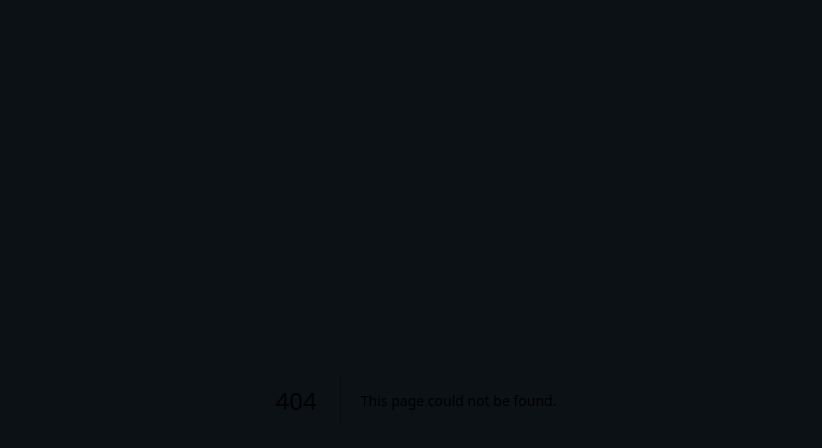
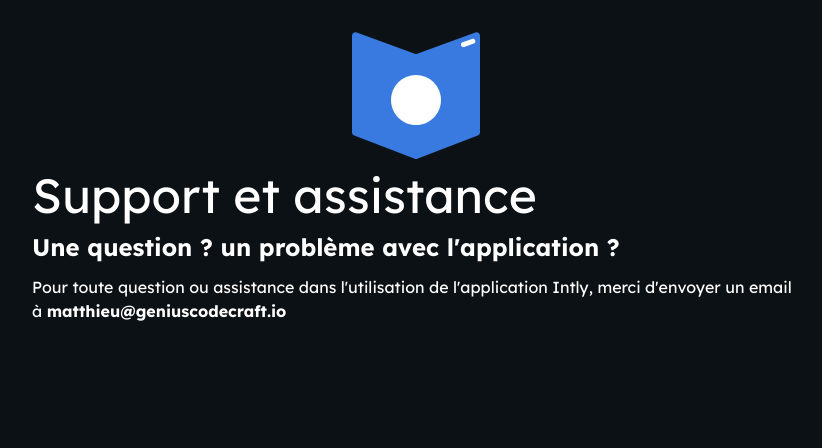
Before and after one commit to matthintosh/intly-website, a Next.js app: page /intly/support in a window 1280 px wide. Before the commit this address had no page. Shown: the top 448 px of the page, without its empty margins (224-1046 px from the left). Built offline with nearby package versions, Linux system fonts and the light colour scheme.

Commit message:
feature: Add support page

```diff
--- a/app/intly/page.tsx
+++ b/app/intly/page.tsx
@@ -9,13 +9,16 @@
       <p className="text-6xl md:text-8xl text-[#387ADF]">Intly</p>
       <p className="text-xl text-[#387ADF] mt-2">Votre journée, leurs aventures.</p>
       <p className="text-white mt-8 text-xl">Béta publique bientôt disponible</p>
-      <footer className="absolute bottom-3 flex gap-6 flex-wrap items-center text-white">
+      <footer className="absolute bottom-3 flex flex-col md:flex-row gap-6 flex-wrap items-center text-white">
         <Link className="text-gray-400" href="/intly/legal">
           Mentions légales
         </Link>
         <Link className="text-gray-400" href="/intly/privacy">
           Politique de confidentialité et de sécurité
         </Link>
+        <Link className="text-gray-400" href="/intly/support">
+          Support
+        </Link>
       </footer>
     </div>
   );
--- /dev/null
+++ b/app/intly/support/layout.tsx
@@ -0,0 +1,5 @@
+import { PropsWithChildren } from "react";
+
+export default function LegalLayout({ children }: PropsWithChildren) {
+  return <div className={`flex flex-col items-center justify-center text-white p-8 md:px-[20%]`}>{children}</div>;
+}
--- /dev/null
+++ b/app/intly/support/page.tsx
@@ -0,0 +1,22 @@
+/* eslint-disable react/no-unescaped-entities */
+import Image from "next/image";
+
+export default function Legal() {
+  return (
+    <div className="flex flex-col gap-3">
+      <Image
+        src={"/images/IntlyLogo.svg"}
+        className="self-center"
+        alt="Logo GeniusCodeCraft"
+        width={128}
+        height={128}
+      />
+      <p className="text-5xl">Support et assistance</p>
+      <p className="text-2xl self-start font-bold">Une question ? un problème avec l'application ?</p>
+      <p>
+        Pour toute question ou assistance dans l'utilisation de l'application Intly, merci d'envoyer un email à{" "}
+        <strong>matthieu@geniuscodecraft.io</strong>
+      </p>
+    </div>
+  );
+}
```
